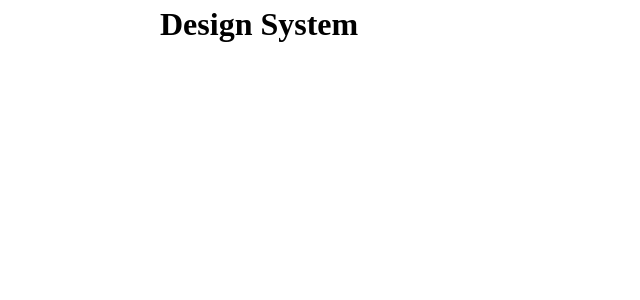
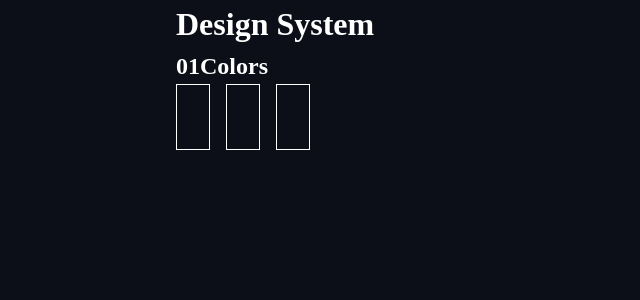
Before and after one commit to shawncocklin/space-tourism, a Svelte app: page / in a window 1280 px wide. Shown: the top 300 px of the page, without its empty margins (0-640 px from the left). Built offline with nearby package versions, Linux system fonts and the light colour scheme.

Commit message:
stuff broke

```diff
--- a/public/global.css
+++ b/public/global.css
@@ -127,10 +127,14 @@ select {
   gap: var(--gap, 1rem);
 }
 .container {
-  padding-inline: 0 var(--spacer);
+  padding-inline: var(--spacer, 1rem);
   margin-inline: auto;
   max-width: var(--width, 60rem);
 }
 .flow > * + *  {
   margin-top: var(--spacer);
 }
+body {
+  background-color: hsl(var(--clr-dark));
+  color: hsl(var(--clr-white));
+}
--- a/src/components/Colors.svelte
+++ b/src/components/Colors.svelte
@@ -0,0 +1,6 @@
+<h2><span>01</span>Colors</h2>
+<div class="flex">
+  <div style="padding: 3rem 1rem 1rem; border: 1px solid white;" />
+  <div style="padding: 3rem 1rem 1rem; border: 1px solid white;" />
+  <div style="padding: 3rem 1rem 1rem; border: 1px solid white;" />
+</div>
--- a/src/css-partials/base/base.css
+++ b/src/css-partials/base/base.css
@@ -0,0 +1,4 @@
+body {
+  background-color: hsl(var(--clr-dark));
+  color: hsl(var(--clr-white));
+}
--- a/src/css-partials/utilities/utilities.css
+++ b/src/css-partials/utilities/utilities.css
@@ -22,7 +22,7 @@
 }
 
 .container {
-  padding-inline: 0 var(--spacer);
+  padding-inline: var(--spacer, 1rem);
   margin-inline: auto;
   max-width: var(--width, 60rem);
 }
```
